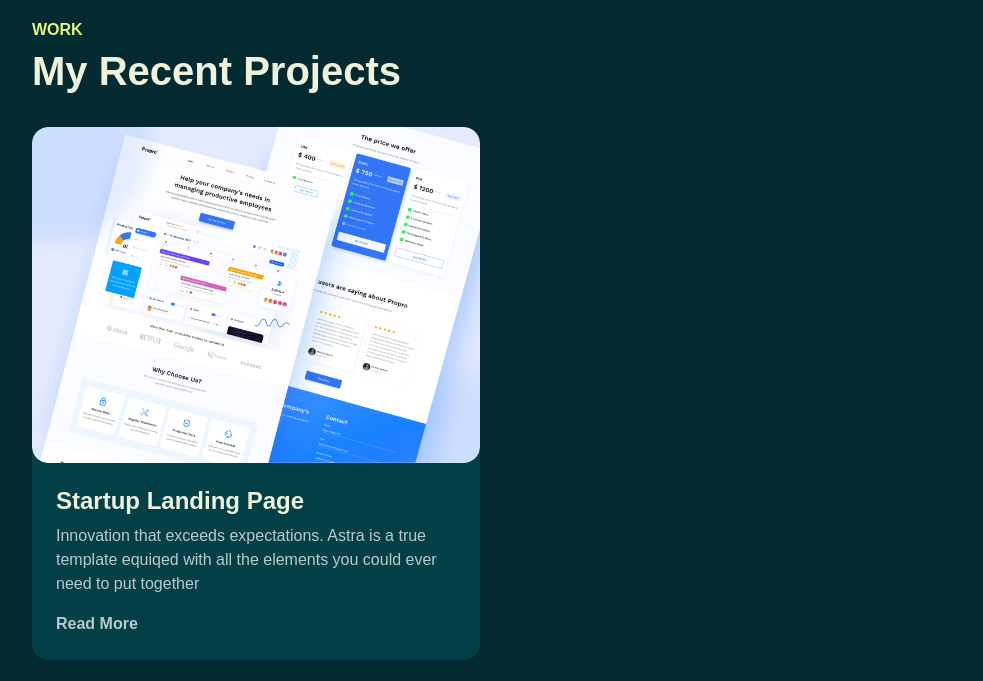
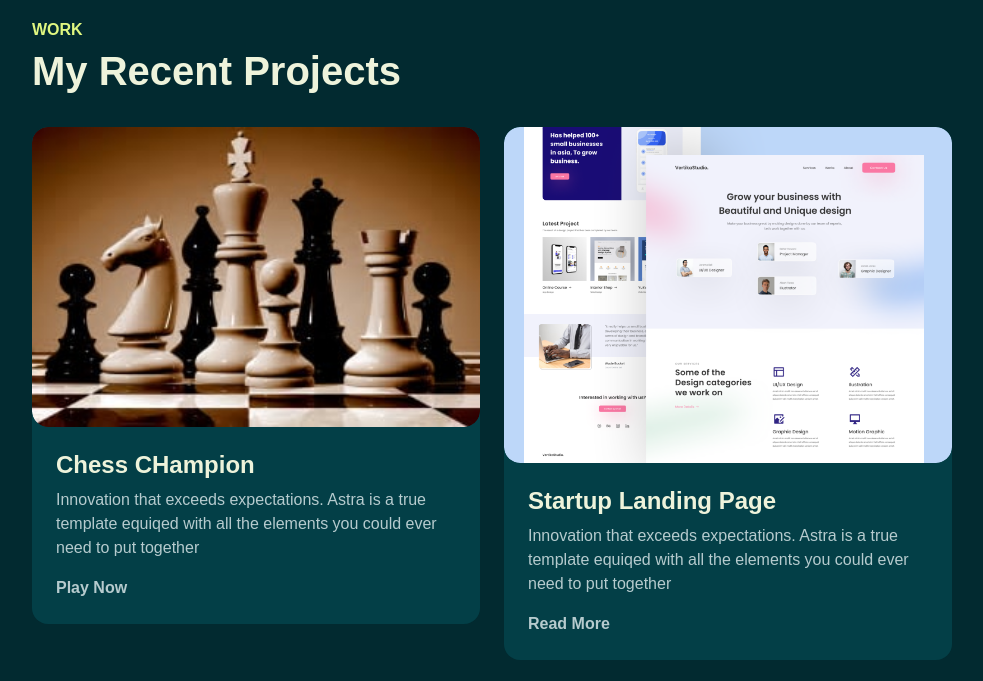
Before and after one commit to Aniltmg463/aniltmg43, a plain HTML site: page index.html in a window 1280 px wide. Shown: the part 1660-2341 px from the top of the page, without its empty margins (268-1251 px from the left). Drawn offline with Linux system fonts and the light colour scheme; grey boxes are pictures that could not be loaded; a web font is replaced by a local one.

Commit message:
Add chess

```diff
--- a/index.html
+++ b/index.html
@@ -149,21 +149,15 @@
                     <div class="col-md-6" data-aos="fade-up">
                         <div class="card-custom rounded-4 bg-base shadow-effect">
                             <div class="card-custom-image rounded-4">
-                                <img class="rounded-4" src="./assets/images/project-1.jpg" alt="">
+                                <img class="rounded-4" src="./assets/images/chess.jfif" alt="">
                             </div>
                             <div class="card-custom-content p-4">
-                                <h4>Startup Landing Page</h4>
+                                <h4>Chess CHampion</h4>
                                 <p>Innovation that exceeds expectations. Astra is a true template equiqed with all the elements you could ever need to put together</p>
-                                <a href="#" class="link-custom">Read More</a>
+                                <a href="game.html" class="link-custom">Play Now</a>
                             </div>
                         </div>
                     </div>
-
-                    <iframe
- style="width: 100%; height: 550px; overflow: hidden;"
- src="https://playpager.com/embed/chess/index.html"
- scrolling="no">
-</iframe>
 
                     <div class="col-md-6" data-aos="fade-up" data-aos-delay="300">
                         <div class="card-custom rounded-4 bg-base shadow-effect">
```
Also changed, not shown: game.html (added, +17 -0 lines), assets/images/chess.jfif (added).
